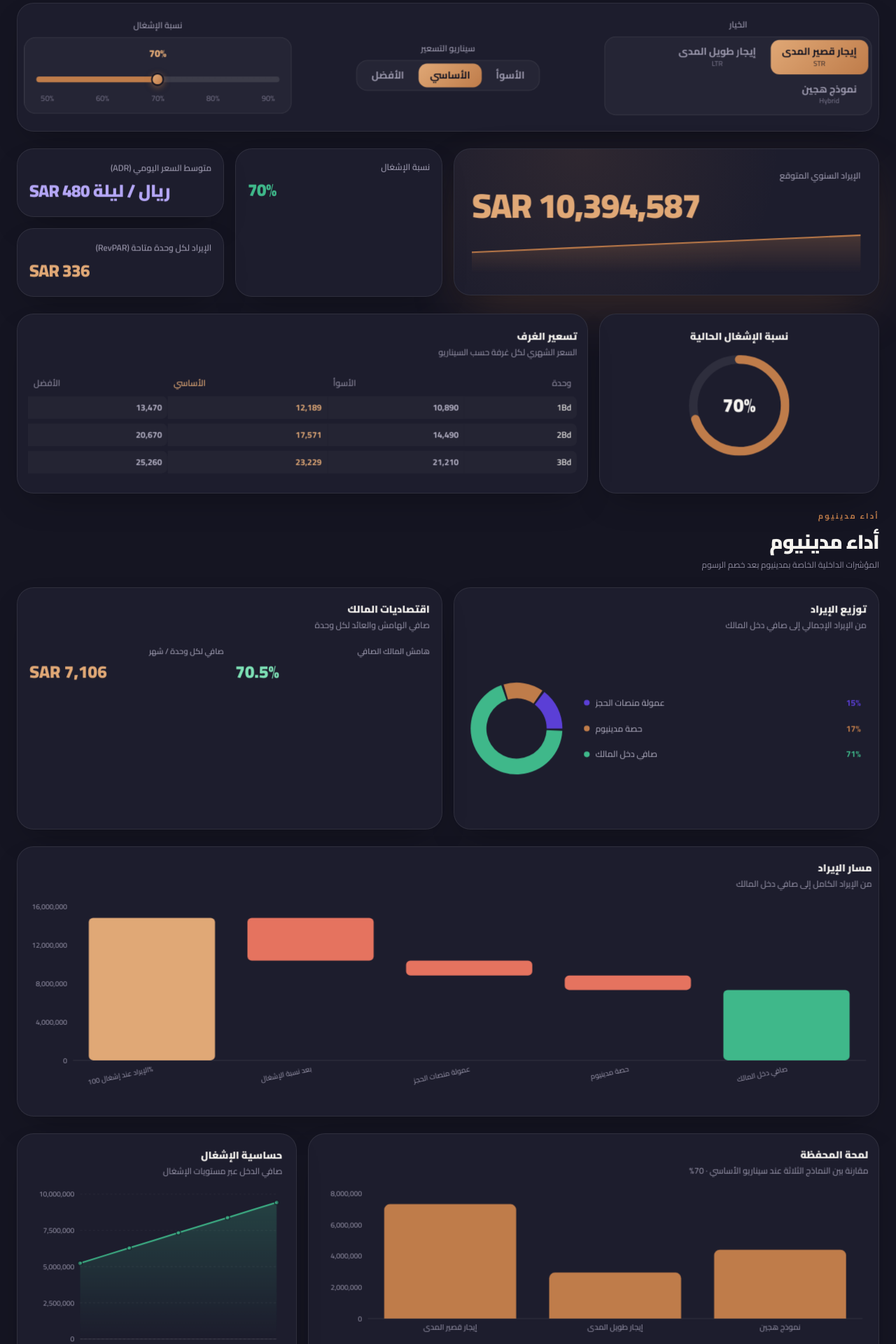
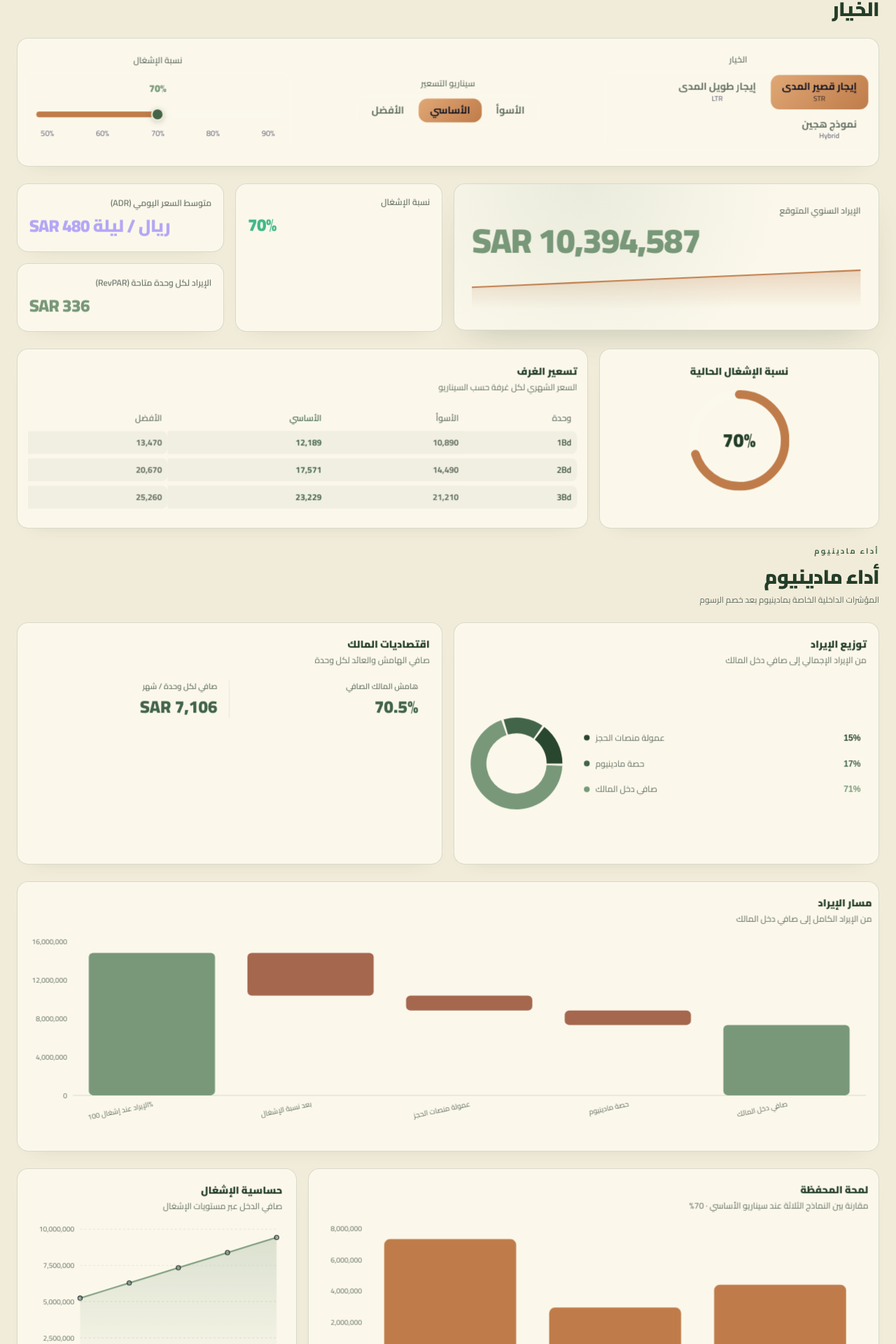
Before and after one commit to MostafaEzz9783/Leora, a React (Vite) app: page / in a window 1280 px wide. Shown: the part 479-2399 px from the top of the page at 70% size. Built offline with nearby package versions, Linux system fonts and the light colour scheme.

Commit message:
Refresh Madinum dashboard visual identity

```diff
--- a/src/components/FloatingBackground.jsx
+++ b/src/components/FloatingBackground.jsx
@@ -1,41 +1,8 @@
-import { motion, useReducedMotion } from "framer-motion";
-
-const SHAPES = [
-  { size: 420, top: "-8%", left: "-6%", color: "rgba(191, 124, 74, 0.22)", duration: 26 },
-  { size: 360, top: "10%", right: "-8%", color: "rgba(91, 63, 214, 0.20)", duration: 32 },
-  { size: 320, bottom: "-10%", left: "18%", color: "rgba(191, 124, 74, 0.14)", duration: 28 },
-];
-
 export default function FloatingBackground() {
-  const prefersReducedMotion = useReducedMotion();
-
   return (
-    <div aria-hidden="true" className="pointer-events-none fixed inset-0 overflow-hidden -z-10">
-      {SHAPES.map((shape, index) => (
-        <motion.div
-          key={index}
-          className="absolute rounded-full blur-3xl"
-          style={{
-            width: shape.size,
-            height: shape.size,
-            top: shape.top,
-            left: shape.left,
-            right: shape.right,
-            bottom: shape.bottom,
-            backgroundColor: shape.color,
-          }}
-          animate={
-            prefersReducedMotion
-              ? undefined
-              : {
-                  y: [0, -30, 0, 20, 0],
-                  x: [0, 20, 0, -15, 0],
-                  rotate: [0, 6, 0, -4, 0],
-                }
-          }
-          transition={{ duration: shape.duration, repeat: Infinity, ease: "easeInOut" }}
-        />
-      ))}
+    <div aria-hidden="true" className="pointer-events-none fixed inset-0 overflow-hidden -z-10" style={{ opacity: 0.7 }}>
+      <div className="absolute top-0 left-0 right-0 h-12" style={{ backgroundImage: "repeating-linear-gradient(90deg, rgba(41,70,46,.16) 0 18px, transparent 18px 28px)" }} />
+      <div className="absolute bottom-0 left-0 right-0 h-16" style={{ backgroundImage: "repeating-linear-gradient(90deg, rgba(41,70,46,.14) 0 18px, transparent 18px 28px)" }} />
     </div>
   );
 }
--- a/src/components/Navbar.jsx
+++ b/src/components/Navbar.jsx
@@ -11,8 +11,8 @@ export default function Navbar({ t, language, selectedProject, onProjectChange,
           <button
             type="button"
             onClick={onToggleLanguage}
-            className="inline-flex items-center gap-1.5 text-xs sm:text-sm font-semibold px-3 py-1.5 rounded-xl transition-colors duration-200 focus-visible:outline-none focus-visible:ring-2 focus-visible:ring-[#BF7C4A]"
-            style={{ color: "#F5F3EF", backgroundColor: "rgba(255,255,255,0.06)" }}
+            className="inline-flex items-center gap-1.5 text-xs sm:text-sm font-semibold px-3 py-1.5 rounded-lg transition-colors duration-200 focus-visible:outline-none focus-visible:ring-2 focus-visible:ring-[#DCD4BA]"
+            style={{ color: "#FBF8EB", backgroundColor: "rgba(241,236,217,0.12)" }}
           >
             <Globe size={13} />
             {t.nav.languageToggle}
--- a/src/components/OwnerEconomicsCard.jsx
+++ b/src/components/OwnerEconomicsCard.jsx
@@ -6,27 +6,27 @@ function OwnerEconomicsCard({ t, row }) {
   const marginPercent = row.revenue > 0 ? (row.netRevenue / row.revenue) * 100 : 0;
 
   return (
-    <GlassCard tilt={false} className="p-6">
-      <h3 className="text-sm font-black mb-1" style={{ color: "#F5F3EF" }}>
+    <GlassCard tilt={false} className="p-6 text-right" dir="rtl">
+      <h3 className="text-sm font-black mb-1" style={{ color: "#233D29" }}>
         {t.widgets.ownerEconomics}
       </h3>
-      <p className="text-xs mb-5" style={{ color: "#9C99AE" }}>
+      <p className="text-xs mb-5" style={{ color: "#647064" }}>
         {t.widgets.ownerEconomicsSubtitle}
       </p>
-      <div className="grid grid-cols-2 gap-4">
-        <div>
-          <p className="text-[11px] font-semibold mb-1" style={{ color: "#9C99AE" }}>
+      <div className="grid grid-cols-2 divide-x divide-x-reverse" style={{ borderColor: "rgba(35, 61, 41, 0.12)" }}>
+        <div className="pr-4">
+          <p className="text-[11px] font-semibold mb-1" style={{ color: "#647064" }}>
             {t.widgets.ownerMargin}
           </p>
-          <p className="text-2xl font-black" style={{ color: "#7DE0B5", direction: "ltr" }}>
+          <p className="text-2xl font-black" style={{ color: "#426449", direction: "ltr", textAlign: "right" }}>
             {formatPercent(marginPercent, 1)}%
           </p>
         </div>
-        <div>
-          <p className="text-[11px] font-semibold mb-1" style={{ color: "#9C99AE" }}>
+        <div className="pr-4">
+          <p className="text-[11px] font-semibold mb-1" style={{ color: "#647064" }}>
             {t.widgets.netPerUnitPerMonth}
           </p>
-          <p className="text-2xl font-black" style={{ color: "#E0A876", direction: "ltr" }}>
+          <p className="text-2xl font-black" style={{ color: "#426449", direction: "ltr", textAlign: "right" }}>
             SAR {formatSAR(row.monthlyPerUnit)}
           </p>
         </div>
--- a/src/components/RoomPricingTable.jsx
+++ b/src/components/RoomPricingTable.jsx
@@ -6,26 +6,26 @@ const SCENARIO_KEYS = ["worst", "base", "best"];
 
 function RoomPricingTable({ t, roomPricing, scenario }) {
   return (
-    <GlassCard tilt={false} className="p-5 sm:p-6 h-full">
-      <h3 className="text-sm font-black mb-1" style={{ color: "#F5F3EF" }}>
+    <GlassCard tilt={false} className="p-5 sm:p-6 h-full text-right">
+      <h3 className="text-sm font-black mb-1" style={{ color: "#233D29" }}>
         {t.widgets.roomPricing}
       </h3>
-      <p className="text-xs mb-5" style={{ color: "#9C99AE" }}>
+      <p className="text-xs mb-5" style={{ color: "#647064" }}>
         {t.widgets.roomPricingSubtitle}
       </p>
 
       <div className="overflow-x-auto">
         {roomPricing.length === 0 ? (
-          <p className="py-8 text-center text-xs" style={{ color: "#9C99AE" }}>{t.widgets.roomPricingUnavailable}</p>
-        ) : <table className="w-full text-xs" style={{ borderCollapse: "separate", borderSpacing: "0 6px" }}>
+          <p className="py-8 text-right text-xs" style={{ color: "#647064" }}>{t.widgets.roomPricingUnavailable}</p>
+        ) : <table className="w-full text-xs text-right" style={{ borderCollapse: "separate", borderSpacing: "0 6px" }}>
           <thead>
-            <tr style={{ color: "#8b889c" }}>
-              <th className="text-start font-semibold pb-1 px-2">{t.units.unit}</th>
+            <tr style={{ color: "#647064" }}>
+              <th className="text-right font-semibold pb-1 px-2">{t.units.unit}</th>
               {SCENARIO_KEYS.map((key) => (
                 <th
                   key={key}
-                  className="text-end font-semibold pb-1 px-2"
-                  style={{ color: key === scenario ? "#E0A876" : "#8b889c" }}
+                  className="text-right font-semibold pb-1 px-2"
+                  style={{ color: key === scenario ? "#426449" : "#647064" }}
                 >
                   {t.scenarios[key]}
                 </th>
@@ -34,15 +34,15 @@ function RoomPricingTable({ t, roomPricing, scenario }) {
           </thead>
           <tbody>
             {roomPricing.map((room) => (
-              <tr key={room.unit} style={{ backgroundColor: "rgba(255,255,255,0.03)" }}>
-                <td className="px-2 py-2 rounded-s-lg font-semibold" style={{ color: "#F5F3EF" }}>
+              <tr key={room.unit} style={{ backgroundColor: "rgba(66,100,73,0.06)" }}>
+                <td className="px-2 py-2 rounded-s-lg font-semibold text-right" style={{ color: "#233D29" }}>
                   {t.roomTypes[room.type]}
                 </td>
                 {SCENARIO_KEYS.map((key, index) => (
                   <td
                     key={key}
-                    className={`px-2 py-2 text-end font-bold ${index === SCENARIO_KEYS.length - 1 ? "rounded-e-lg" : ""}`}
-                    style={{ color: key === scenario ? "#E0A876" : "#B4B1C4", direction: "ltr" }}
+                    className={`px-2 py-2 text-right font-bold ${index === SCENARIO_KEYS.length - 1 ? "rounded-e-lg" : ""}`}
+                    style={{ color: key === scenario ? "#426449" : "#647064", direction: "ltr" }}
                   >
                     {formatSAR(room[key])}
                   </td>
--- a/src/components/ui/GlassCard.jsx
+++ b/src/components/ui/GlassCard.jsx
@@ -42,13 +42,13 @@ export default function GlassCard({
   return (
     <Component
       ref={ref}
-      className={`relative rounded-3xl border overflow-hidden ${className}`}
+      className={`relative rounded-2xl border overflow-hidden ${className}`}
       style={{
-        backgroundColor: dark ? "#1D1D2D" : "rgba(255,255,255,0.7)",
-        borderColor: dark ? "rgba(255,255,255,0.08)" : "rgba(15,15,26,0.08)",
+        backgroundColor: dark ? "#FBF8EB" : "rgba(251,248,235,0.72)",
+        borderColor: "rgba(35,61,41,0.16)",
         boxShadow: glow
-          ? "0 30px 80px -20px rgba(191, 124, 74, 0.25), 0 10px 30px -10px rgba(0,0,0,0.35)"
-          : "0 20px 50px -20px rgba(0,0,0,0.35)",
+          ? "0 22px 48px -26px rgba(35,61,41,0.28)"
+          : "0 12px 28px -24px rgba(35,61,41,0.22)",
         transformStyle: "preserve-3d",
         perspective: 1000,
         rotateX: enableTilt ? rotateX : 0,
@@ -65,7 +65,7 @@ export default function GlassCard({
         <div
           aria-hidden="true"
           className="pointer-events-none absolute inset-0 opacity-60"
-          style={{ background: "radial-gradient(circle at 30% 0%, rgba(191,124,74,0.18), transparent 60%)" }}
+          style={{ background: "radial-gradient(circle at 30% 0%, rgba(120,152,121,0.22), transparent 60%)" }}
         />
       )}
       <div className="relative" style={{ transform: "translateZ(24px)" }}>
--- a/src/i18n/translations.js
+++ b/src/i18n/translations.js
@@ -2,11 +2,11 @@ export const translations = {
   ar: {
     meta: {
       language: "ar",
-      browserTitle: "مدينيوم - الدراسة المالية",
+      browserTitle: "مادينيوم - الدراسة المالية",
     },
     nav: {
       languageToggle: "English",
-      brandAlt: "مدينيوم",
+      brandAlt: "مادينيوم",
     },
     splash: {
       loadingText: "جارٍ تحضير لوحة التحكم المالية...",
@@ -53,10 +53,10 @@ export const translations = {
       best: "الأفضل",
     },
     fees: {
-      mathwaaShare: "حصة مدينيوم",
+      mathwaaShare: "حصة مادينيوم",
       otaFee: "عمولة منصات الحجز",
       vat: "ضريبة القيمة المضافة",
-      madinumShare: "حصة مدينيوم",
+      madinumShare: "حصة مادينيوم",
     },
     selectors: {
       project: "المشروع",
@@ -97,8 +97,8 @@ export const translations = {
       revenueDrivers: "محركات الإيراد",
       sensitivityAnalysis: "تحليل الحساسية",
       cashFlow: "التدفق النقدي",
-      mathwaPerformance: "أداء مدينيوم",
-      mathwaPerformanceSubtitle: "المؤشرات الداخلية الخاصة بمدينيوم بعد خصم الرسوم",
+      mathwaPerformance: "أداء مادينيوم",
+      mathwaPerformanceSubtitle: "المؤشرات الداخلية الخاصة بمادينيوم بعد خصم الرسوم",
       investmentHighlights: "أبرز مؤشرات الاستثمار",
     },
     highlights: {
@@ -107,17 +107,17 @@ export const translations = {
       netOwnerIncome: "صافي دخل المالك",
       netOwnerIncomeSubtitle: "صافي الدخل السنوي المتوقع للمالك بعد خصم جميع الرسوم.",
       netOwnerYield: "عائد المالك الصافي",
-      netOwnerYieldSubtitle: "هامش ربح المالك بعد رسوم منصات الحجز ومدينيوم.",
+      netOwnerYieldSubtitle: "هامش ربح المالك بعد رسوم منصات الحجز ومادينيوم.",
       revenuePerUnit: "الإيراد لكل وحدة",
       revenuePerUnitSubtitle: "متوسط الدخل الشهري للمالك لكل وحدة.",
     },
     closing: {
       headline: "هل أنت مستعد لإطلاق الإمكانات الكاملة لعقارك؟",
       paragraph1:
-        "في مدينيوم، نقدم أكثر من مجرد إدارة العقارات. نجمع بين إدارة الإيرادات، والتسعير الديناميكي، والتميز التشغيلي، واتخاذ القرارات المبنية على البيانات لتعظيم نسبة الإشغال، وزيادة عوائد المالك، وتوفير شفافية مالية كاملة.",
+        "في مادينيوم، نقدم أكثر من مجرد إدارة العقارات. نجمع بين إدارة الإيرادات، والتسعير الديناميكي، والتميز التشغيلي، واتخاذ القرارات المبنية على البيانات لتعظيم نسبة الإشغال، وزيادة عوائد المالك، وتوفير شفافية مالية كاملة.",
       paragraph2: "هدفنا بسيط:",
       paragraph3: "تحقيق قيمة مستدامة على المدى الطويل مع حماية استثمارك وتنميته.",
-      cardsTitle: "لماذا يختار الملاك مدينيوم",
+      cardsTitle: "لماذا يختار الملاك مادينيوم",
       cards: [
         {
           title: "تحسين الإيرادات",
@@ -137,8 +137,8 @@ export const translations = {
         },
       ],
       closingStatement:
-        "تلتزم مدينيوم بتحقيق أداء مالي ملموس من خلال إدارة إيرادات منضبطة، وتميز تشغيلي، وشفافية كاملة.",
-      attribution: "أُعِد هذا التقرير حصريًا لمالك العقار من قبل فريق إدارة الإيرادات في مدينيوم.",
+        "تلتزم مادينيوم بتحقيق أداء مالي ملموس من خلال إدارة إيرادات منضبطة، وتميز تشغيلي، وشفافية كاملة.",
+      attribution: "أُعِد هذا التقرير حصريًا لمالك العقار من قبل فريق إدارة الإيرادات في مادينيوم.",
     },
     units: {
       unit: "وحدة",
--- a/src/index.css
+++ b/src/index.css
@@ -4,27 +4,57 @@
 
 :root {
   color-scheme: light;
+  --brand-forest: #233d29;
+  --brand-green: #426449;
+  --brand-sage: #789879;
+  --brand-ivory: #f1ecd9;
+  --brand-ink-muted: #647064;
 }
 
 html,
 body {
-  background-color: #f7f6f3;
+  background-color: #f1ecd9;
 }
 
 body {
-  font-family: "Inter", "Cairo", sans-serif;
+  font-family: "Noor", "Arial", sans-serif;
+  color: #233d29;
+  background-image: linear-gradient(90deg, rgba(77, 104, 78, 0.045) 1px, transparent 1px), linear-gradient(rgba(77, 104, 78, 0.045) 1px, transparent 1px);
+  background-size: 28px 28px;
 }
 
 [dir="rtl"] body {
-  font-family: "Cairo", "Inter", sans-serif;
+  font-family: "Noor", "Cairo", sans-serif;
 }
+
+[dir="ltr"] body {
+  font-family: Arial, sans-serif;
+}
+
+h1, h2, h3, .font-black, .font-bold {
+  font-family: "DIN Next LT Arabic", "DIN Next LT W23", "Cairo", Arial, sans-serif;
+}
+
+[dir="ltr"] h1, [dir="ltr"] h2, [dir="ltr"] h3, [dir="ltr"] .font-black, [dir="ltr"] .font-bold {
+  font-family: "DIN Next LT Arabic", Arial, sans-serif;
+}
+
+/* Legacy dark-theme text tokens are remapped for the ivory draft surface. */
+/* React serializes inline colours as rgb values, so map both source forms. */
+[style*="#F5F3EF"], [style*="rgb(245, 243, 239)"] { color: var(--brand-forest) !important; }
+[style*="#9C99AE"], [style*="#8b889c"], [style*="#B4B1C4"], [style*="rgb(156, 153, 174)"], [style*="rgb(139, 136, 156)"], [style*="rgb(180, 177, 196)"] { color: var(--brand-ink-muted) !important; }
+[style*="#BF7C4A"], [style*="rgb(191, 124, 74)"] { color: var(--brand-green) !important; }
+[style*="#E0A876"], [style*="rgb(224, 168, 118)"] { color: var(--brand-sage) !important; }
+
+.brand-hero [style*="#FBF8EB"] { color: #fbf8eb !important; }
+.brand-hero [style*="#DCD4BA"] { color: #dcd4ba !important; }
 
 * {
   -webkit-tap-highlight-color: transparent;
 }
 
 ::selection {
-  background-color: rgba(191, 124, 74, 0.25);
+  background-color: rgba(95, 133, 99, 0.28);
 }
 
 .arqa-slider::-webkit-slider-thumb {
@@ -33,9 +63,9 @@ body {
   width: 18px;
   height: 18px;
   border-radius: 9999px;
-  background: linear-gradient(135deg, #e0a876, #bf7c4a);
-  border: 2px solid #151522;
-  box-shadow: 0 2px 8px rgba(191, 124, 74, 0.5);
+  background: #426449;
+  border: 2px solid #f1ecd9;
+  box-shadow: 0 2px 8px rgba(35, 61, 41, 0.22);
   cursor: pointer;
 }
 
@@ -43,9 +73,9 @@ body {
   width: 18px;
   height: 18px;
   border-radius: 9999px;
-  background: linear-gradient(135deg, #e0a876, #bf7c4a);
-  border: 2px solid #151522;
-  box-shadow: 0 2px 8px rgba(191, 124, 74, 0.5);
+  background: #426449;
+  border: 2px solid #f1ecd9;
+  box-shadow: 0 2px 8px rgba(35, 61, 41, 0.22);
   cursor: pointer;
 }
 
--- a/src/lib/theme.js
+++ b/src/lib/theme.js
@@ -1,24 +1,24 @@
 export const colors = {
-  bronze: "#BF7C4A",
-  bronzeLight: "#E0A876",
-  purple: "#5B3FD6",
-  purpleLight: "#8B76E8",
-  canvas: "#F7F6F3",
-  darkSurface: "#151522",
-  card: "#1D1D2D",
-  cardBorder: "rgba(255, 255, 255, 0.08)",
-  textPrimary: "#F5F3EF",
-  textMuted: "#9C99AE",
-  worst: "#E5735F",
-  base: "#BF7C4A",
-  best: "#3FB88A",
+  bronze: "#426449",
+  bronzeLight: "#789879",
+  purple: "#29462E",
+  purpleLight: "#5F8563",
+  canvas: "#F1ECD9",
+  darkSurface: "#29462E",
+  card: "#FBF8EB",
+  cardBorder: "rgba(35, 61, 41, 0.16)",
+  textPrimary: "#233D29",
+  textMuted: "#647064",
+  worst: "#A5674E",
+  base: "#426449",
+  best: "#789879",
 };
 
 export const gradients = {
-  bronzePurple: "linear-gradient(135deg, #BF7C4A 0%, #5B3FD6 100%)",
-  bronzeGlow: "radial-gradient(circle at 30% 20%, rgba(191, 124, 74, 0.35), transparent 60%)",
-  purpleGlow: "radial-gradient(circle at 70% 80%, rgba(91, 63, 214, 0.30), transparent 60%)",
-  heroCard: "linear-gradient(160deg, #1D1D2D 0%, #17172a 60%, #1a1530 100%)",
+  bronzePurple: "linear-gradient(135deg, #29462E 0%, #5F8563 100%)",
+  bronzeGlow: "radial-gradient(circle at 30% 20%, rgba(120, 152, 121, 0.30), transparent 60%)",
+  purpleGlow: "radial-gradient(circle at 70% 80%, rgba(66, 100, 73, 0.22), transparent 60%)",
+  heroCard: "linear-gradient(160deg, #29462E 0%, #36563A 100%)",
 };
 
 export const motion = {
@@ -49,28 +49,28 @@ export const scenarioColor = (scenarioKey) => colors[scenarioKey] ?? colors.base
 // Shared per-operating-model color, reused by every widget that breaks a
 // value down by LTR/STR/Hybrid (Portfolio Snapshot bars, Cash Flow bars, etc.)
 export const modelColor = {
-  ltr: "#E0A876",
-  str: "#B4A6F5",
-  hybrid: "#3FB88A",
+  ltr: "#789879",
+  str: "#426449",
+  hybrid: "#9A906D",
 };
 
 // Recharts styling shared by every chart widget - kept in one place so the
 // dark-theme tooltip/axis look stays consistent without re-typing it per chart.
 export const chartTheme = {
   tooltipContentStyle: {
-    backgroundColor: "#1D1D2D",
-    border: "1px solid rgba(255,255,255,0.1)",
-    borderRadius: 12,
+    backgroundColor: "#FBF8EB",
+    border: "1px solid rgba(35,61,41,0.16)",
+    borderRadius: 8,
   },
   // Recharts' DefaultTooltipContent otherwise leaves the label/item/wrapper
   // text color unset, which falls back to the browser's default black - all
   // three must be set explicitly so every tooltip's title, item names, and
   // values render in white against the dark background.
-  tooltipLabelStyle: { color: "#FFFFFF" },
-  tooltipItemStyle: { color: "#FFFFFF" },
-  tooltipWrapperStyle: { color: "#FFFFFF" },
-  axisTick: { fill: "#9C99AE", fontSize: 11 },
-  axisTickSmall: { fill: "#9C99AE", fontSize: 10 },
-  axisLine: { stroke: "rgba(255,255,255,0.1)" },
-  gridStroke: "rgba(255,255,255,0.06)",
+  tooltipLabelStyle: { color: "#233D29" },
+  tooltipItemStyle: { color: "#233D29" },
+  tooltipWrapperStyle: { color: "#233D29" },
+  axisTick: { fill: "#647064", fontSize: 11 },
+  axisTickSmall: { fill: "#647064", fontSize: 10 },
+  axisLine: { stroke: "rgba(35,61,41,0.16)" },
+  gridStroke: "rgba(35,61,41,0.1)",
 };
--- a/src/pages/Dashboard.jsx
+++ b/src/pages/Dashboard.jsx
@@ -112,7 +112,7 @@ export default function Dashboard({ t, language, onToggleLanguage }) {
 
   useEffect(() => {
     document.title =
-      language === "ar" ? `مدينيوم - الدراسة المالية - ${project.name.ar}` : `Madinum - ${project.name.en} Financial Study`;
+      language === "ar" ? `مادينيوم - الدراسة المالية - ${project.name.ar}` : `Madinum - ${project.name.en} Financial Study`;
   }, [language, project]);
 
   const toggleFullscreen = useCallback(async () => {
@@ -134,7 +134,7 @@ export default function Dashboard({ t, language, onToggleLanguage }) {
   const heroSubtitle = `${option.roomCount} ${unitLabel} · ${project.location[language]}`;
 
   return (
-    <div className="min-h-screen relative" style={{ backgroundColor: "#151522" }}>
+    <div className="min-h-screen relative" style={{ backgroundColor: "#F1ECD9" }}>
       <FloatingBackground />
       <Navbar
         t={t}
@@ -145,7 +145,7 @@ export default function Dashboard({ t, language, onToggleLanguage }) {
       />
       <Hero t={t} title={project.name[language]} subtitle={heroSubtitle} />
 
-      <main ref={sectionRef} className="max-w-7xl mx-auto px-6 pb-16" style={{ backgroundColor: isFullscreen ? "#151522" : "transparent" }}>
+      <main ref={sectionRef} className="max-w-7xl mx-auto px-6 pb-16" style={{ backgroundColor: isFullscreen ? "#F1ECD9" : "transparent" }}>
         <Toolbar
           t={t}
           isFullscreen={isFullscreen}
```
Also changed, not shown: src/components/Hero.jsx (+4 -4 lines), src/components/SplashScreen.jsx (+11 -7 lines), src/components/ui/FloatingPanel.jsx (+4 -4 lines).
